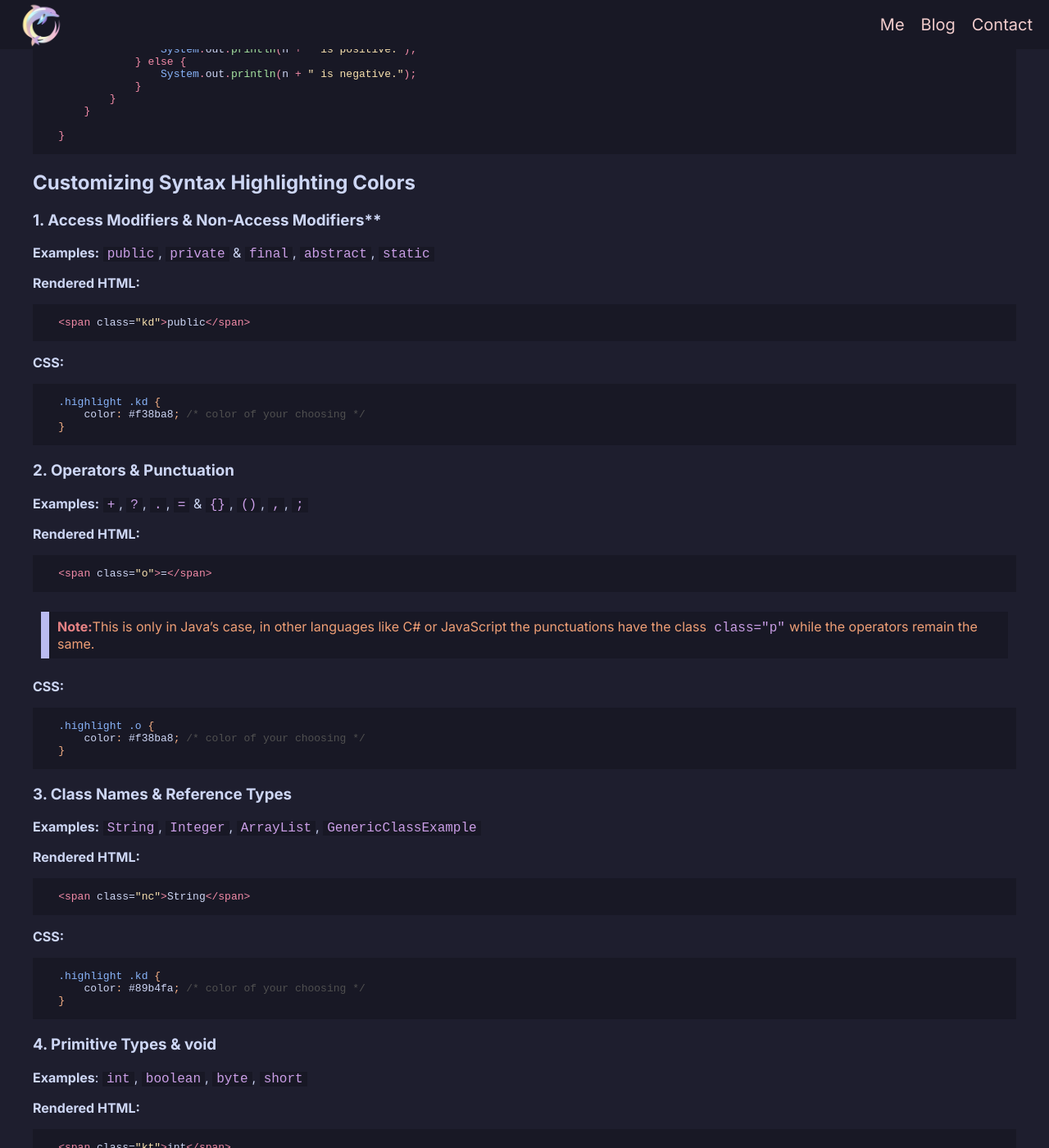
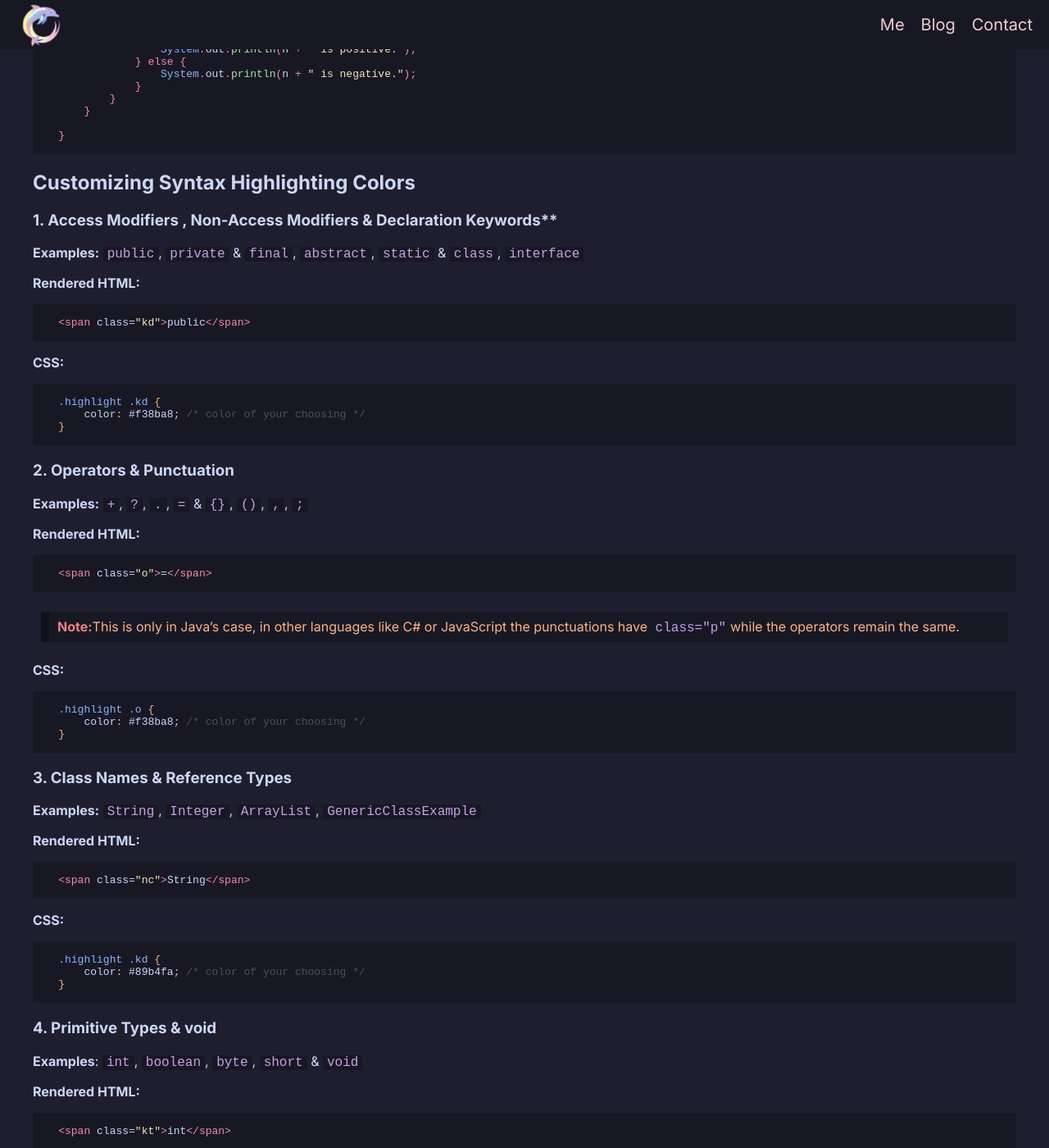
Before and after one commit to low-perry/dario_blog, a Jekyll site: the page built from _posts/2025-03-05-tutorial-how-to-create-your-own-syntax-theme.markdown, in a window 1280 px wide and 1400 px high, scrolled down 1771 px. Shown: the whole window at 82% size. Built offline with Jekyll 4.4.1, drawn with Linux system fonts in a browser that asks for light colours; some of the changed text lies outside the part shown.

Commit message:
Add jekyll-email-protect and protect my email. Update the posts peralink and make some minor changes

````diff
--- a/Gemfile
+++ b/Gemfile
@@ -8,6 +8,7 @@
 # This will help ensure the proper Jekyll version is running.
 # Happy Jekylling!
 gem "jekyll", "~> 4.4.1"
+gem "jekyll-email-protect"
 # If you want to use GitHub Pages, remove the "gem "jekyll"" above and
 # uncomment the line below. To upgrade, run `bundle update github-pages`.
 # gem "github-pages", group: :jekyll_plugins
--- a/_config.yml
+++ b/_config.yml
@@ -29,6 +29,7 @@
 # Build settings
 plugins:
   - jekyll-feed
+  - jekyll-email-protect
 
 # Markdown settings
 markdown: kramdown
--- a/_includes/footer.html
+++ b/_includes/footer.html
@@ -1,7 +1,7 @@
 <footer>
     <div class="footer-section">
         <h3>Contact</h3>
-        <p>Email: <a href="mailto:dariohaxhiraj@gmail.com">dariohaxhiraj</a></p>
+        <p>Email: <a href="mailto:{{ site.email | encode_email }}">Dario Haxhiraj</a></p>
     </div>
     <div class="footer-section connect">
         <h3>Connect</h3>
--- a/_posts/2025-03-04-how-to-enable-syntax-highlighter-in-jekyll.markdown
+++ b/_posts/2025-03-04-how-to-enable-syntax-highlighter-in-jekyll.markdown
@@ -88,4 +89,4 @@
 ```
 
 Now, syntax highlighting should work properly in your [Jekyll](https://jekyllrb.com/) project.
-If you want to create your own theme, [follow my tutorial]({{ '/jekyll/tutorial/2025/03/05/tutorial-how-to-create-your-own-syntax-theme.html' | relative_url }}).
+If you want to create your own theme, [follow my tutorial]({{ '/blog/tutorial-how-to-create-your-own-syntax-theme' | relative_url }}).
--- a/_posts/2025-03-05-tutorial-how-to-create-your-own-syntax-theme.markdown
+++ b/_posts/2025-03-05-tutorial-how-to-create-your-own-syntax-theme.markdown
@@ -124,9 +125,9 @@
 
 ## Customizing Syntax Highlighting Colors
 
-### 1. Access Modifiers & Non-Access Modifiers**
+### 1. Access Modifiers , Non-Access Modifiers & Declaration Keywords**
 
-**Examples:** `public`, `private` & `final`, `abstract`, `static`
+**Examples:** `public`, `private` & `final`, `abstract`, `static` & `class`, `interface`
 
 **Rendered HTML:**
 
@@ -158,7 +159,7 @@
 
 ```
 
-> **Note:**This is only in Java's case, in other languages like C# or JavaScript the punctuations have the class `class="p"`while the operators remain the same.
+> **Note:**This is only in Java's case, in other languages like C# or JavaScript the punctuations have `class="p"`while the operators remain the same.
 
 **CSS:**
 
@@ -194,7 +195,7 @@
 
 ### 4. Primitive Types & void
 
-**Examples**: `int`, `boolean`, `byte`, `short`
+**Examples**: `int`, `boolean`, `byte`, `short` & `void`
 
 **Rendered HTML:**
 
@@ -226,7 +227,7 @@
 
 ```
 
-> **Note:** The `new` operator has the same class name in Java.
+> **Note:** The `new` operator has the same class name in Java as these keywords
 
 **CSS:**
 
@@ -250,7 +251,7 @@
 
 ```
 
-> **Note:** The method calls on an object are rendered with the `class="na"` (This happens only in the pattern `object.method()` where `object` has `class="n"` and `.` operator has `class="o"`).
+> **Note:** The method calls on an object are rendered with the `class="na"` (This happens only in the pattern `object.method()` where `object` has `class="n"` and the `.` operator has `class="o"`).
 
 **CSS:**
 
@@ -334,7 +335,7 @@
 
 ### 10. Comments
 
-**Examples**: `// Single line comment`, `/* Multi-line comment */`
+**Examples**: `// Single line comment` & `/* Multi-line comment */`
 
 **Rendered HTML:**
 
--- a/assets/css/main.css
+++ b/assets/css/main.css
@@ -279,10 +279,10 @@
 
 blockquote {
     background-color: #181825;
-    border-left: 10px solid #babbf1;
+    border-left: 10px solid #11111b;
     margin: 1.5em 10px;
     padding: 0.5em 10px;
-    color: #ef9f76;
+    color: #fab387;
 }
 
 blockquote p {
--- a/contact.markdown
+++ b/contact.markdown
@@ -4,10 +4,10 @@
 permalink: /contact/
 color: rgb(180, 190, 254)
 ---
+<br>
+### Want to get in touch?
 
-### To get in touch with me please:
-
-<p>Send me an email: <a href="mailto:dariohaxhiraj@gmail.com">dariohaxhiraj</a></p>
+<p>Send me an email: <a href="mailto:{{ site.email | encode_email }}">Dario Haxhiraj</a></p>
 
 Or find me on discord:
 <a href="https://discord.com/users/1218160635964030996" target="_blank"><i class="fab fa-discord"></i> low-perry</a>
````
Also changed, not shown: other parts of _posts/2025-03-04-how-to-enable-syntax-highlighter-in-jekyll.markdown (+1 -0 lines), other parts of _posts/2025-03-05-tutorial-how-to-create-your-own-syntax-theme.markdown (+2 -1 lines), Gemfile.lock.
